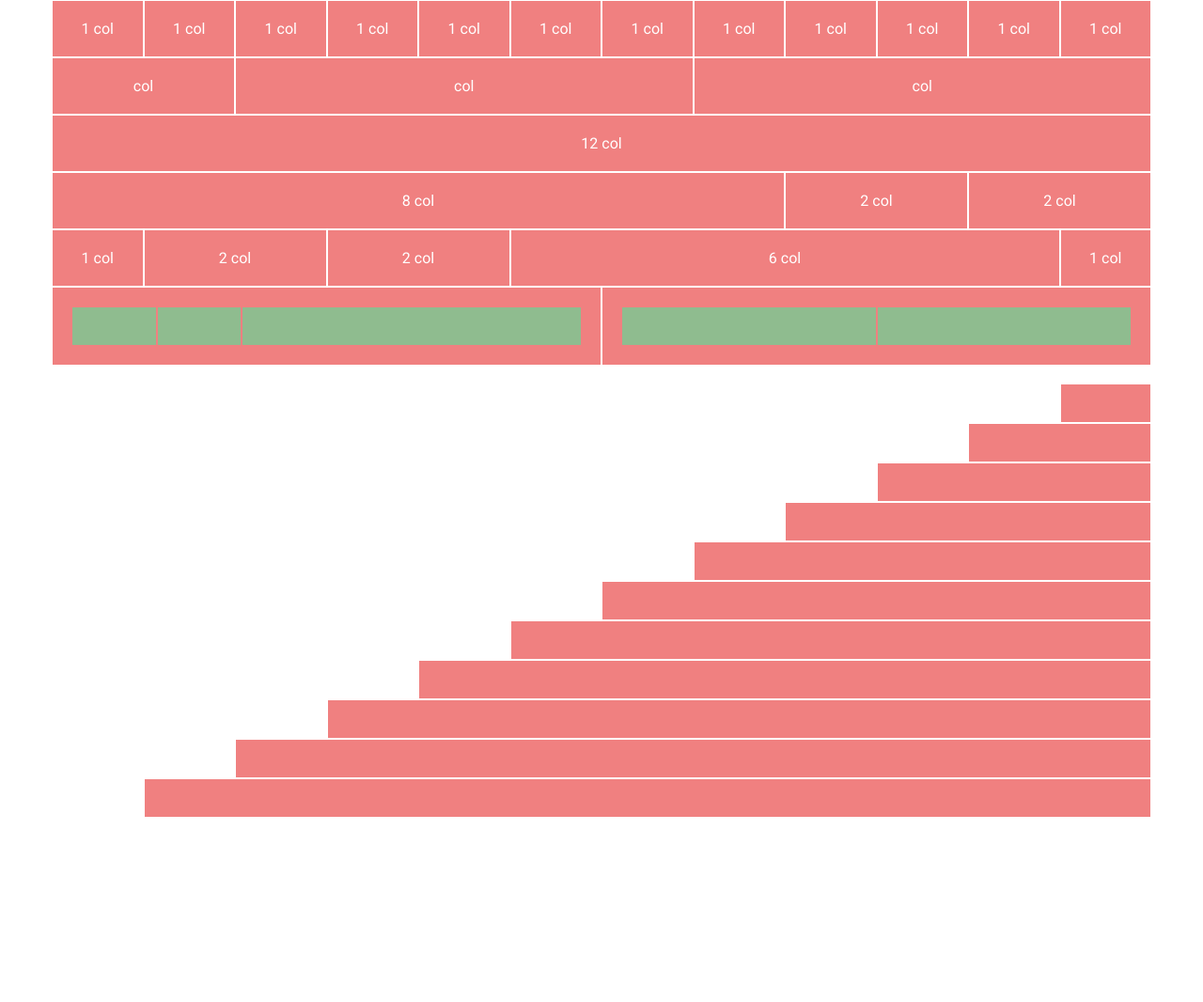
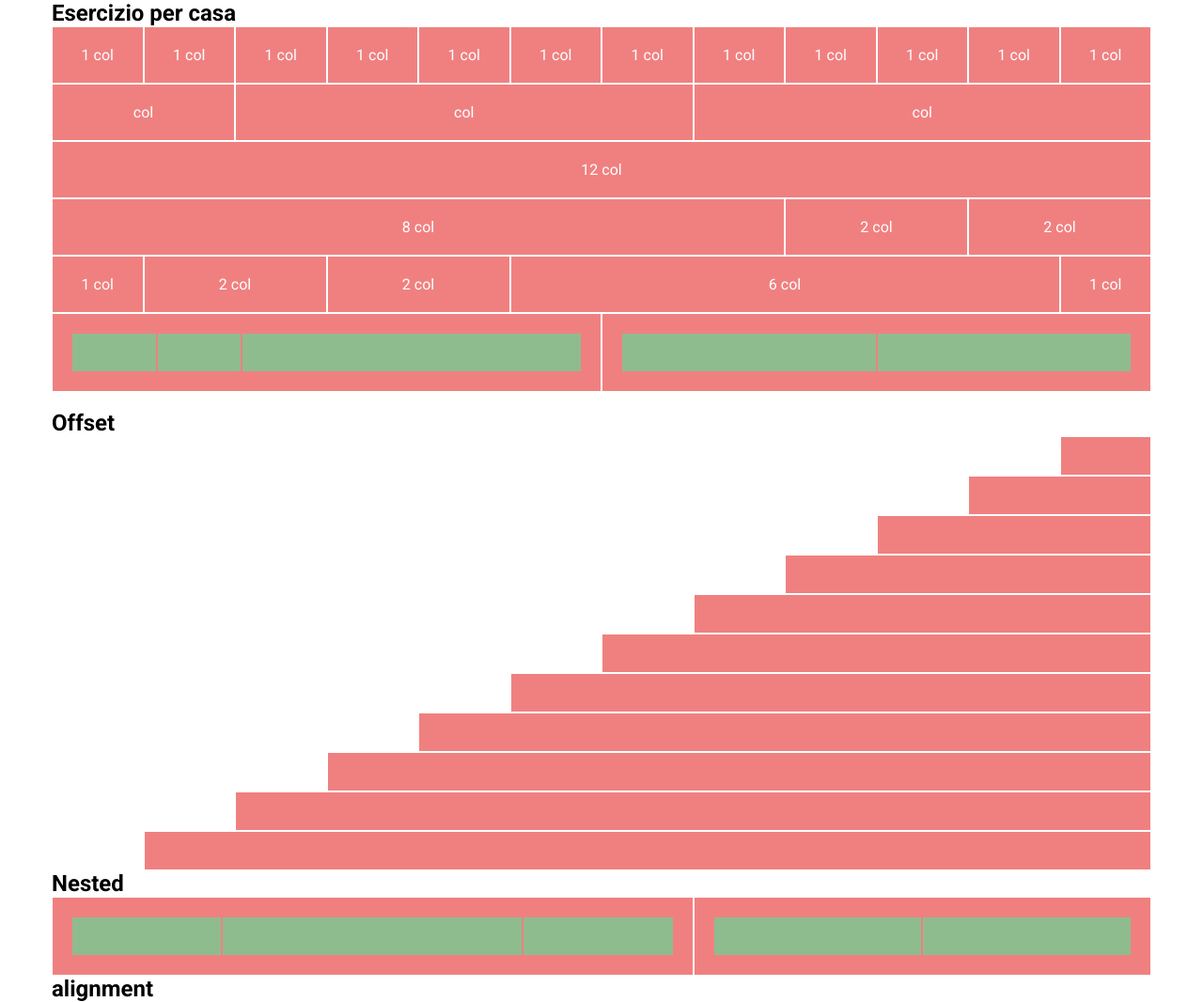
Before and after one commit to PaoloTarcisio/html-css-12bool, a plain HTML site: page index.html in a window 1280 px wide. Shown: the whole page at 94% size. Before the commit the page ends 870 px from the top, so only its background shows below. Drawn offline with Linux system fonts and the light colour scheme.

Commit message:
Completamento terza sezione

```diff
--- a/index.html
+++ b/index.html
@@ -16,6 +16,7 @@
     </head>
     <body>
         <section class="container">
+            <h2>Esercizio per casa</h2>
             <div class="row">
                 <div class="col-1">
                     <div class="box">1 col</div>
@@ -137,6 +138,7 @@
             <br>
 
         <section class="container">
+            <h2>Offset</h2>
             <div class="row">
                 <div class="offset-col-11"></div>
                 <div class="col-1">
@@ -214,5 +216,43 @@
             </div>
 
         </section>
+
+        <section class="container">
+            <h2>Nested</h2>
+            <div class="row">
+                <div class="col-7">
+                    <div class="box">
+                        <div class="row">
+                            <div class="col-3">
+                                <div class="inner-box"></div>
+                            </div>
+                            <div class="col-6">
+                                <div class="inner-box"></div>
+                            </div>
+                            <div class="col-3">
+                                <div class="inner-box"></div>
+                            </div>
+                        </div>
+                    </div>
+                </div>
+                <div class="col-5">
+                    <div class="box">
+                        <div class="row">
+                            <div class="col-6">
+                                <div class="inner-box"></div>
+                            </div>
+                            <div class="col-6">
+                                <div class="inner-box"></div>
+                            </div>
+                        </div>
+                    </div>
+                </div>
+            </div>
+        </section>
+
+        <section class="container">
+            <h2>alignment</h2>
+            <div class="row"></div>
+        </section>
     </body>
 </html>
```
Also changed, not shown: css/12bool.css (+15 -3 lines).
